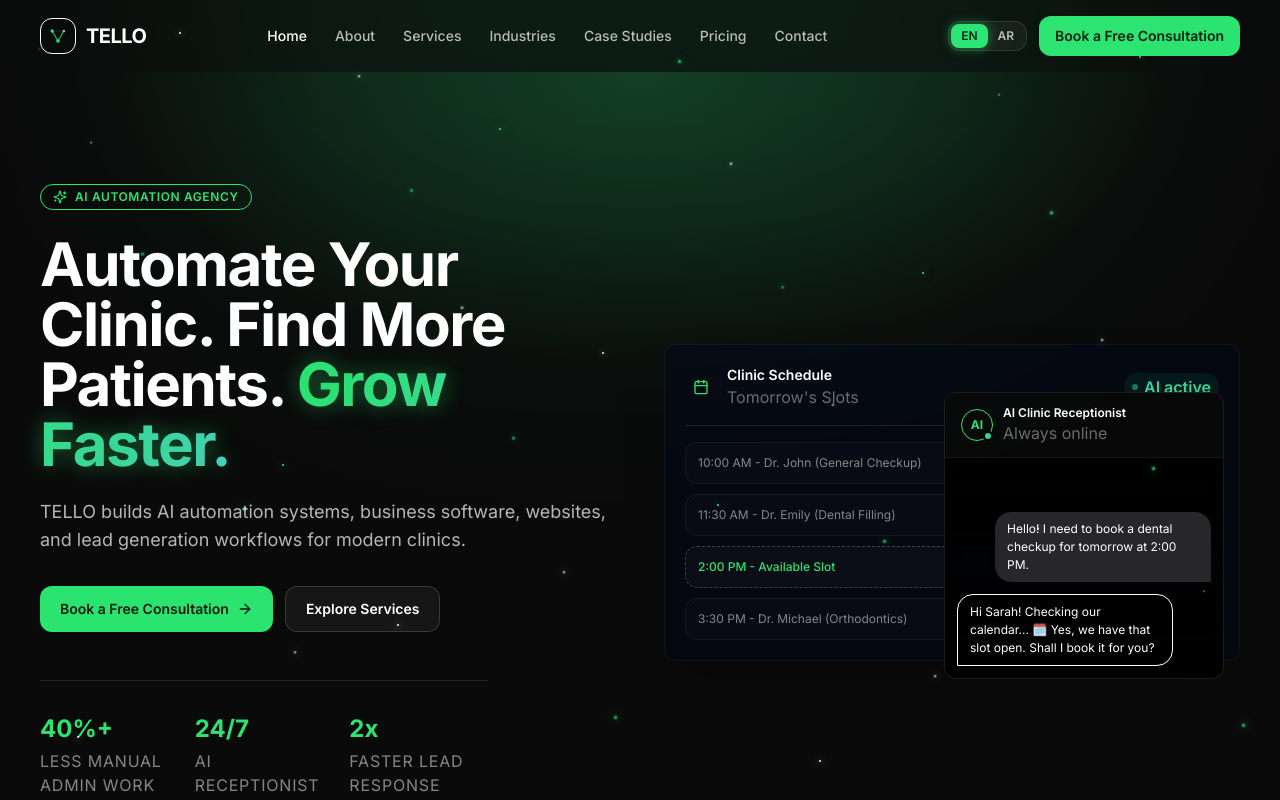
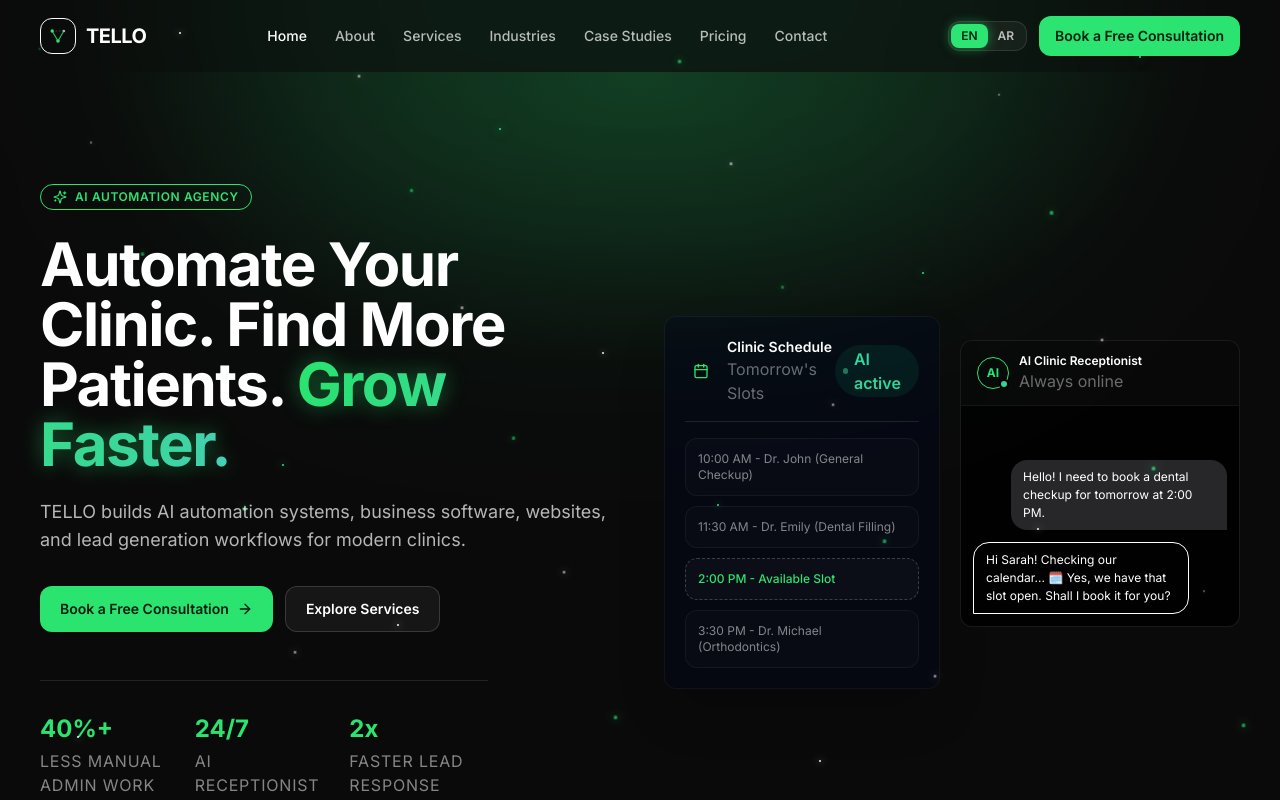
Before and after one commit to Osamatello/osamatelloagency-telloagency, a Next.js app: page / in a window 1280 px wide. Shown: the top 800 px of the page. Built offline with nearby package versions, Linux system fonts and the light colour scheme.

Commit message:
Fix hero card overlap

```diff
--- a/components/site/ClinicSimulator.tsx
+++ b/components/site/ClinicSimulator.tsx
@@ -76,8 +76,9 @@ export function ClinicSimulator() {
       {/* Decorative ambient glowing grids behind */}
       <div className="absolute -inset-4 rounded-3xl bg-[hsl(var(--neon))/0.05] blur-2xl" aria-hidden="true" />
 
-      {/* 1. Desktop Calendar Grid Mockup (Base Layer) */}
-      <div className="card-tello overflow-hidden border-white/5 bg-slate-950/60 p-5 shadow-2xl backdrop-blur-xl transition-all duration-500 hover:border-[hsl(var(--neon))/0.2]">
+      <div className="relative flex flex-col gap-6 lg:flex-row lg:items-start lg:gap-5">
+      {/* 1. Desktop Calendar Grid Mockup */}
+      <div className="card-tello w-full overflow-hidden border-white/5 bg-slate-950/60 p-5 shadow-2xl backdrop-blur-xl transition-all duration-500 hover:border-[hsl(var(--neon))/0.2] lg:flex-1">
         <div className="flex items-center justify-between border-b border-white/10 pb-4">
           <div className="flex items-center gap-2.5">
             <div className="rounded-lg bg-[hsl(var(--neon))/0.1] p-2 text-[hsl(var(--neon))]">
@@ -132,11 +133,10 @@ export function ClinicSimulator() {
         )}
       </div>
 
-      {/* 2. Chat phone UI (Floating Overlap Layer) */}
+      {/* 2. Chat phone UI */}
       <div
         className={cn(
-          "absolute top-12 max-w-[280px] xs:max-w-[320px] w-full card-tello border-white/10 bg-black/90 shadow-3xl hover:border-[hsl(var(--neon))/0.3] overflow-hidden transition-all duration-300",
-          isRtl ? "left-4 xs:left-8" : "right-4 xs:right-8"
+          "w-full max-w-[320px] mx-auto lg:max-w-[280px] lg:mx-0 lg:mt-6 card-tello border-white/10 bg-black/90 shadow-3xl hover:border-[hsl(var(--neon))/0.3] overflow-hidden transition-all duration-300"
         )}
       >
         {/* Phone header screen */}
@@ -202,6 +202,7 @@ export function ClinicSimulator() {
           )}
         </div>
       </div>
+      </div>
     </div>
   );
 }
```
